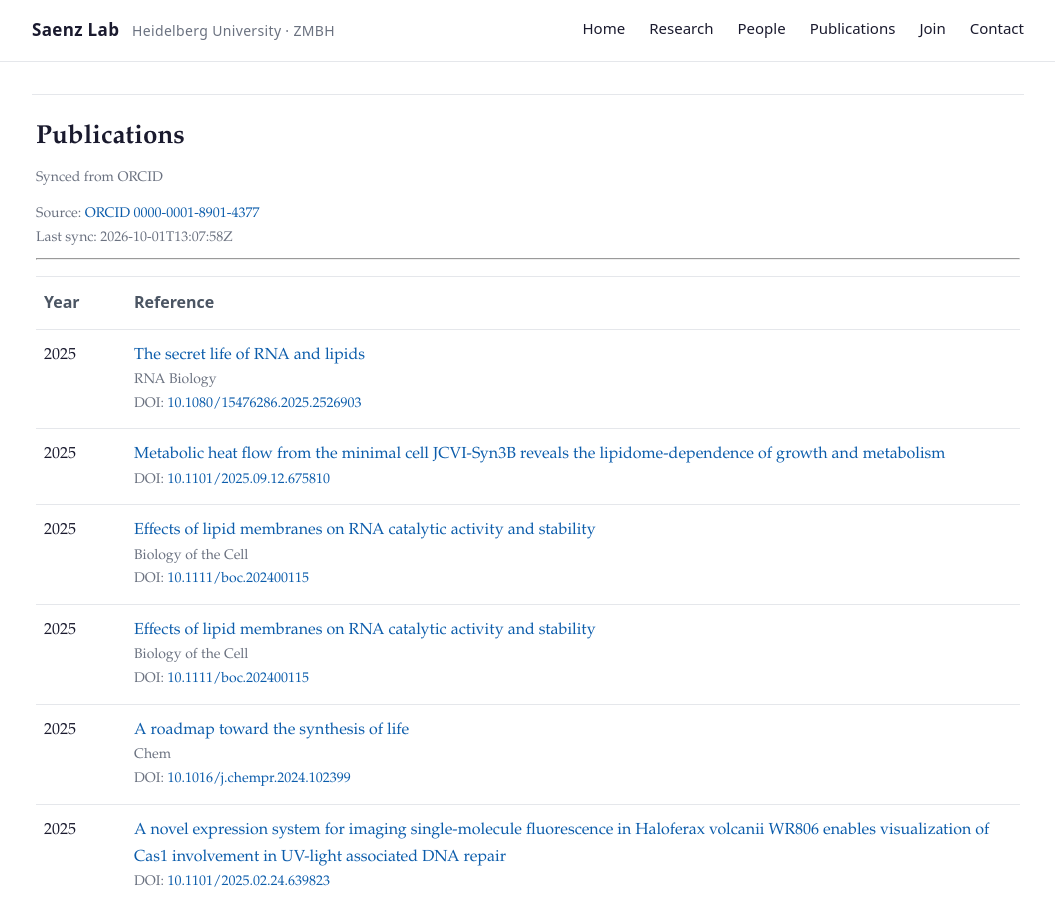
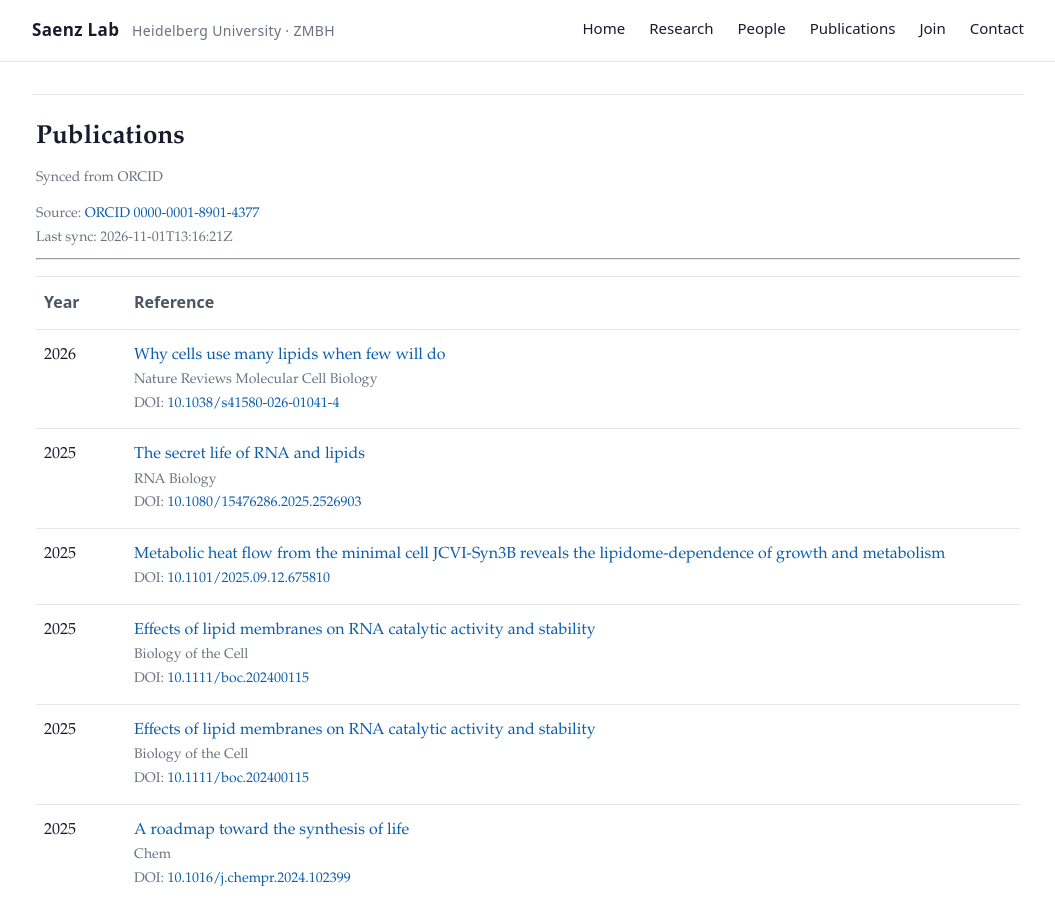
Before and after one commit to Saenz-Lab/Saenz-Lab.github.io, a Jekyll site: the page built from publications.md, in a window 1280 px wide and 900 px high. Shown: the whole window, without its empty margins (112-1167 px from the left). Built offline with Jekyll 4.4.1, drawn with Linux system fonts in a browser that asks for light colours.

Commit message:
Update publications from ORCID

```diff
--- a/_data/publications.json
+++ b/_data/publications.json
@@ -1,7 +1,15 @@
 {
   "orcid": "0000-0001-8901-4377",
-  "generated_at": "2026-10-01T13:07:58Z",
+  "generated_at": "2026-11-01T13:16:21Z",
   "items": [
+    {
+      "title": "Why cells use many lipids when few will do",
+      "year": 2026,
+      "journal": "Nature Reviews Molecular Cell Biology",
+      "type": "journal-article",
+      "doi": "10.1038/s41580-026-01041-4",
+      "link": "https://doi.org/10.1038/s41580-026-01041-4"
+    },
     {
       "title": "The secret life of RNA and lipids",
       "year": 2025,
```
